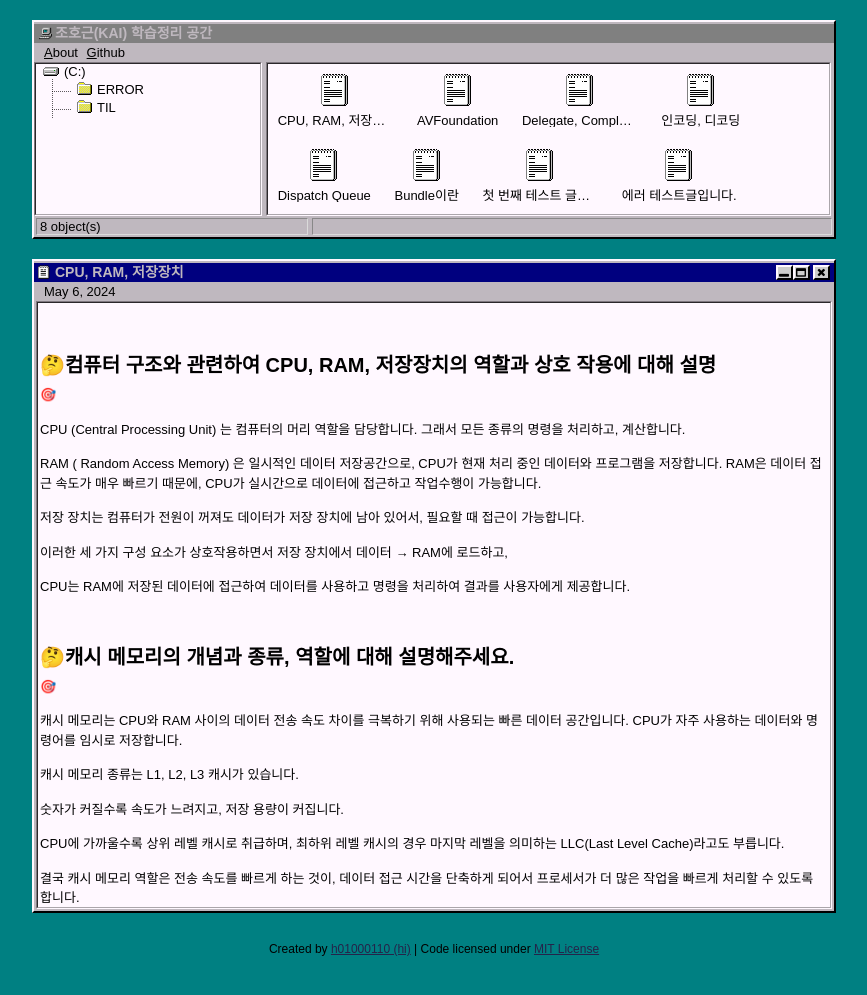
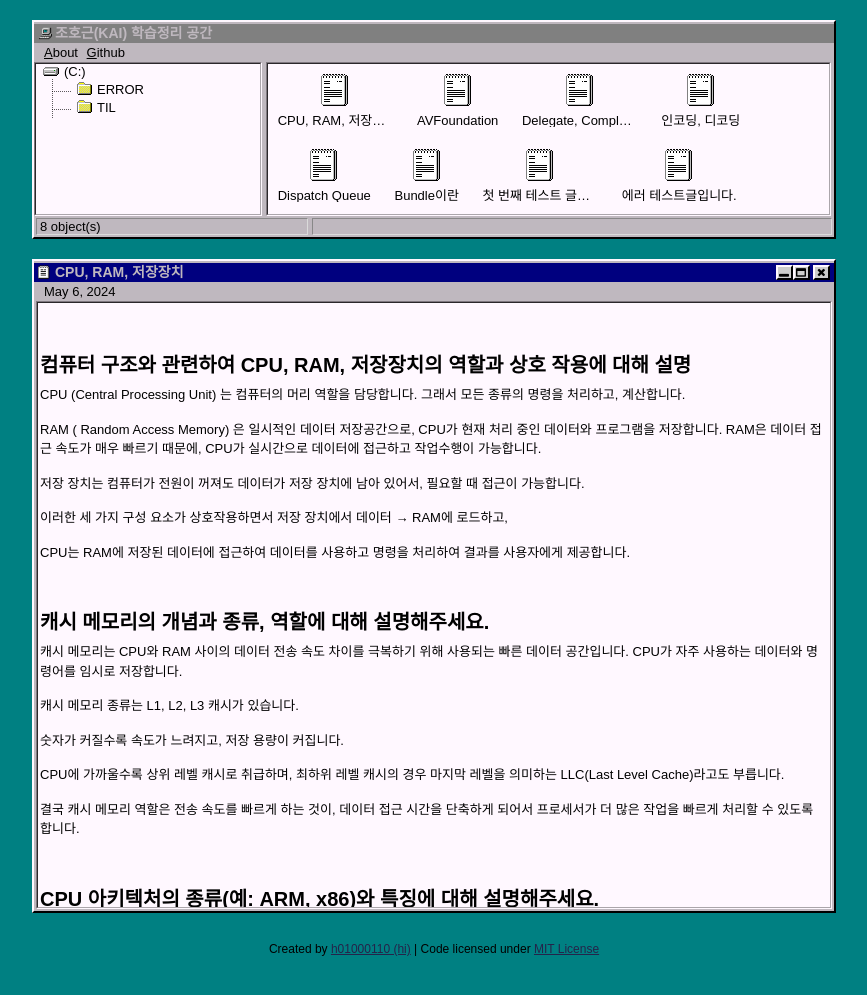
Before and after one commit to joho2022/joho2022.github.io, a Jekyll site: the page built from _posts/2024-05-06-CPU, RAM, 저장장치.md, in a window 1280 px wide. Shown: the top 995 px of the page, without its empty margins (206-1073 px from the left). Built offline with Jekyll 4.4.1, drawn with Linux system fonts in a browser that asks for light colours.

Commit message:
Update 2024-05-06-CPU, RAM, 저장장치.md

```diff
--- a/_posts/2024-05-06-CPU, RAM, 저장장치.md
+++ b/_posts/2024-05-06-CPU, RAM, 저장장치.md
@@ -4,9 +4,9 @@ title: "CPU, RAM, 저장장치"
 tags: TIL
 ---
 
-# 🤔컴퓨터 구조와 관련하여 CPU, RAM, 저장장치의 역할과 상호 작용에 대해 설명
+# 컴퓨터 구조와 관련하여 CPU, RAM, 저장장치의 역할과 상호 작용에 대해 설명
 
-🎯
+
 
 CPU (Central Processing Unit) 는 컴퓨터의 머리 역할을 담당합니다. 그래서 모든 종류의 명령을 처리하고, 계산합니다.
 
@@ -18,9 +18,9 @@ RAM ( Random Access Memory) 은 일시적인 데이터 저장공간으로, CPU
 
 CPU는 RAM에 저장된 데이터에 접근하여 데이터를 사용하고 명령을 처리하여 결과를 사용자에게 제공합니다.
 
-# 🤔캐시 메모리의 개념과 종류, 역할에 대해 설명해주세요.
+# 캐시 메모리의 개념과 종류, 역할에 대해 설명해주세요.
 
-🎯
+
 
 캐시 메모리는 CPU와 RAM 사이의 데이터 전송 속도 차이를 극복하기 위해 사용되는 빠른 데이터 공간입니다. CPU가 자주 사용하는 데이터와 명령어를 임시로 저장합니다.
 
@@ -32,9 +32,9 @@ CPU에 가까울수록 상위 레벨 캐시로 취급하며, 최하위 레벨
 
 결국 캐시 메모리 역할은 전송 속도를 빠르게 하는 것이, 데이터 접근 시간을 단축하게 되어서 프로세서가 더 많은 작업을 빠르게 처리할 수 있도록 합니다.
 
-# 🤔CPU 아키텍처의 종류(예: ARM, x86)와 특징에 대해 설명해주세요.
+# CPU 아키텍처의 종류(예: ARM, x86)와 특징에 대해 설명해주세요.
 
-🎯
+
 
 CPU 아키텍처는 크게 ARM과 x86으로 구분할 수 있습니다.
 
@@ -46,13 +46,13 @@ M 시리즈(M1, M2, M3 ...) 맥북의 경우 ARM 아키텍처에 속합니다.
 
 x86 아키텍처는 고성능을 요구하는 작업에 주로 사용되고, 범용성이 뛰어나서 소프트웨어와 호환성이 좋습니다. CISC (Complex)로 복잡한 명령어 세트를 사용해서 다양한 작업을 수행합니다.
 
-# 🤔iOS 기기에서 사용되는 AP(Application Processor)의 특징과 역할에 대해 설명해주세요.
+# iOS 기기에서 사용되는 AP(Application Processor)의 특징과 역할에 대해 설명해주세요.
 
-🎯
+
 
 iOS 기기에서 사용되는 AP(Application Processor)는 기기의 주요 처리 작업을 담당하는 중앙 처리 장치(CPU)입니다. AP는 운영 체제, 애플리케이션, 그리고 시스템 서비스를 관리하며, 사용자 인터페이스와 입력 장치를 통한 사용자 입력을 처리합니다. AP는 기기의 성능, 배터리 수명, 그리고 전력 소비에 큰 영향을 미치는 중요한 구성 요소입니다. iOS 기기에서 AP는 높은 성능과 효율성을 제공하기 위해 최적화된 설계와 기술을 사용합니다.
 
-# 🤔iOS 기기에서 사용되는 AP(Application Processor)의 특징과 역할에 대해 설명해주세요.
+# iOS 기기에서 사용되는 AP(Application Processor)의 특징과 역할에 대해 설명해주세요.
 
 **(1) 배터리 수명**
 
```
